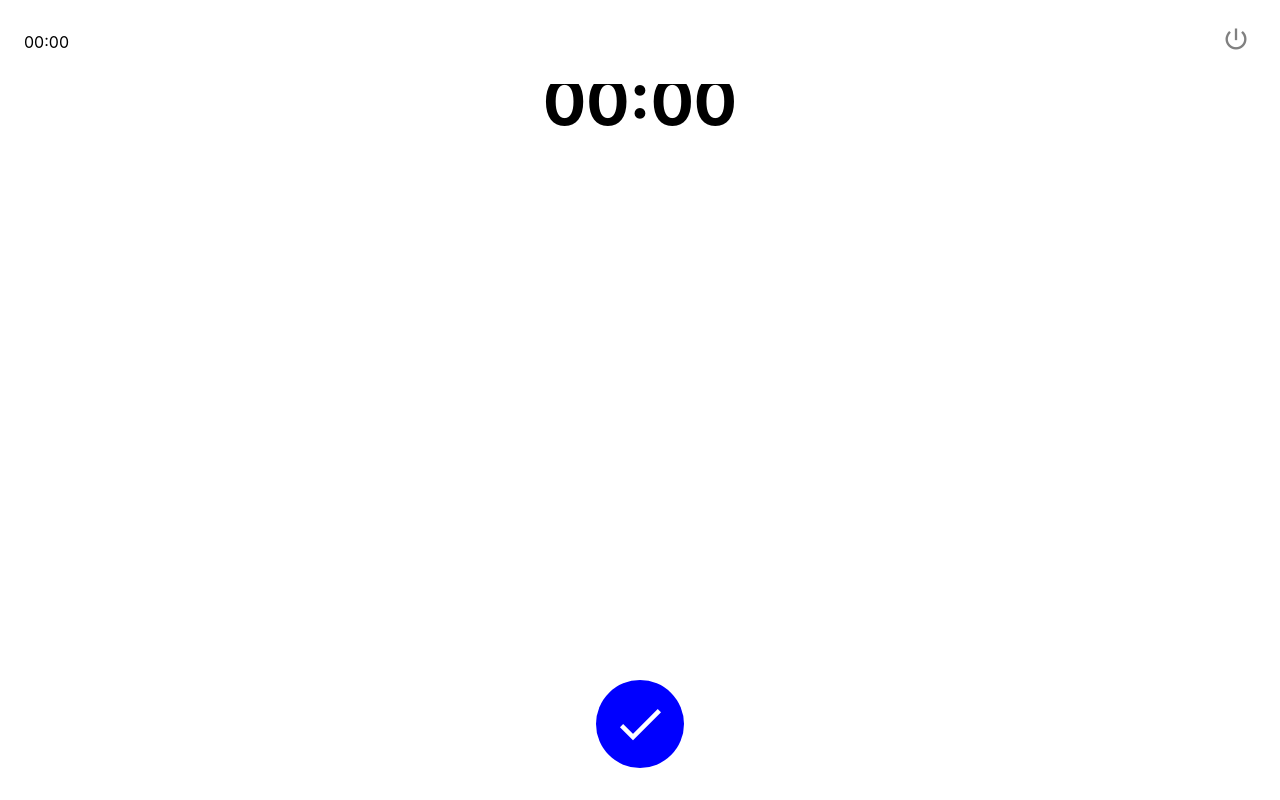
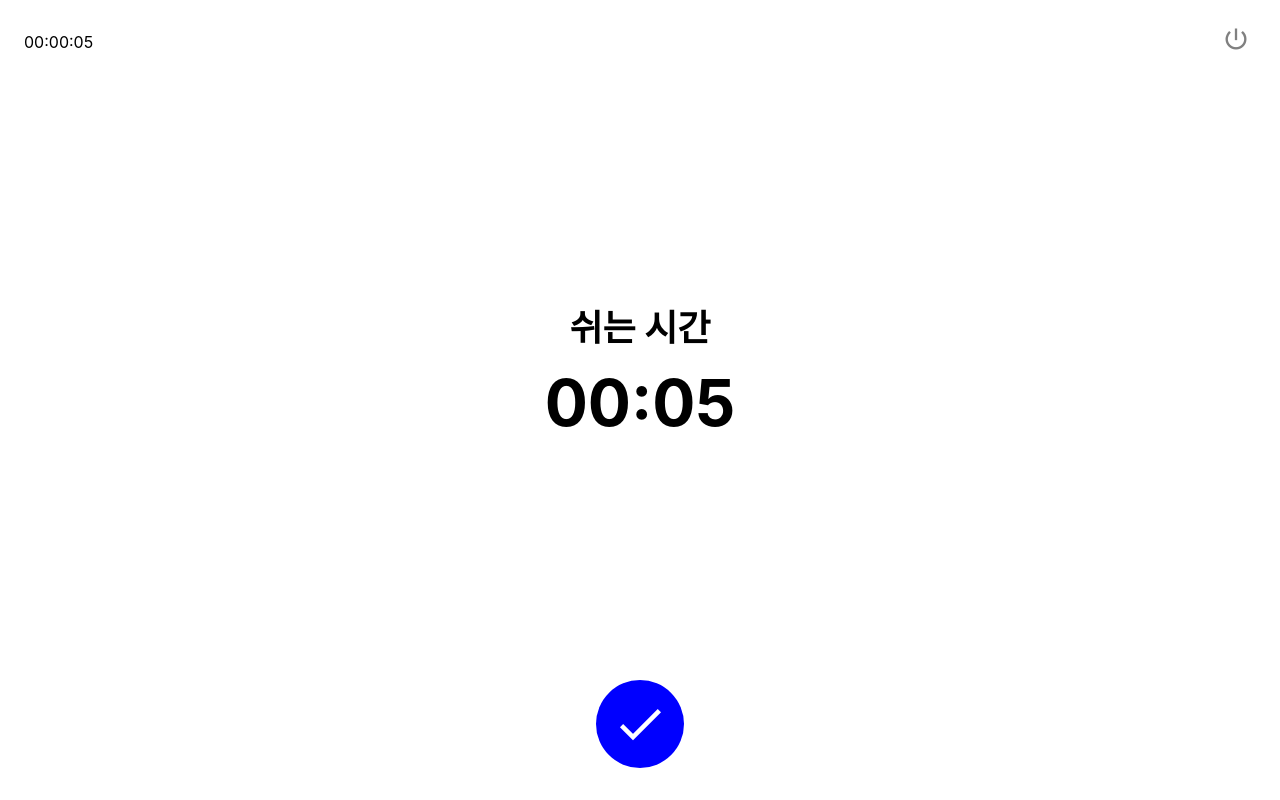
Before and after one commit to realsnoopso/HealthRoutine_Front, a Next.js app: page /rest in a window 1280 px wide. Built offline with nearby package versions, Linux system fonts and the light colour scheme; a web font is replaced by a local one.

Commit message:
Make Timer

```diff
--- a/package.json
+++ b/package.json
@@ -12,6 +12,7 @@
     "@emotion/css": "^11.10.0",
     "@emotion/react": "^11.10.0",
     "@emotion/styled": "^11.10.0",
+    "dayjs": "^1.11.5",
     "emotion-theming": "^11.0.0",
     "next": "12.2.5",
     "react": "18.2.0",
--- a/src/components/organisms/Navbar.tsx
+++ b/src/components/organisms/Navbar.tsx
@@ -1,14 +1,23 @@
 import styled from '@emotion/styled';
 import theme from '@src/styles/theme';
 import { useRouter } from 'next/router';
+import { useState, useEffect } from 'react';
+import { runSetCount, makeTimer } from '@src/services/makeTimer';
 
 interface Navbar {}
 
 export function Navbar(props: Navbar) {
   const router = useRouter();
+
+  const [count, setCount] = useState(0);
+
+  useEffect(() => {
+    runSetCount(count, setCount);
+  }, [count]);
+
   return (
     <StyledRoot>
-      <span className="timer">00:00</span>
+      <span className="timer">{makeTimer(count)}</span>
       <button onClick={() => router.push('/')}>
         <span className="material-icons">power_settings_new</span>
       </button>
--- a/src/components/templates/Cycle.tsx
+++ b/src/components/templates/Cycle.tsx
@@ -37,7 +37,7 @@ const styleRoot = css`
   flex-direction: column;
   justify-content: center;
   align-items: center;
-  height: 100%;
+  height: 100vh;
   padding-bottom: 48px;
 `;
 
--- a/src/pages/_app.tsx
+++ b/src/pages/_app.tsx
@@ -1,13 +1,15 @@
 import type { AppProps } from 'next/app';
 import { Global } from '@emotion/react';
 import { globalStyles } from '@src/styles/globalStyles';
-import { ThemeProvider } from '@emotion/react';
 import Head from 'next/head';
 import { Navbar } from '@src/components/organisms/Navbar';
 import { useRouter } from 'next/router';
+import { css } from '@emotion/css';
+import { useState, useEffect } from 'react';
 
 function MyApp({ Component, pageProps }: AppProps) {
   const { asPath } = useRouter();
+
   return (
     <>
       <Global styles={globalStyles} />
@@ -22,6 +24,7 @@ function MyApp({ Component, pageProps }: AppProps) {
           rel="stylesheet"
         />
       </Head>
+
       {asPath === '/' ? null : <Navbar />}
       <Component {...pageProps} />
     </>
@@ -29,3 +32,7 @@ function MyApp({ Component, pageProps }: AppProps) {
 }
 
 export default MyApp;
+
+const styleRoot = css`
+  height: 100%;
+`;
--- a/src/pages/index.tsx
+++ b/src/pages/index.tsx
@@ -40,6 +40,7 @@ const Home: NextPage = () => {
 export default Home;
 
 const styleRoot = css`
+  height: 100vh;
   main {
     display: flex;
     flex-direction: column;
--- a/src/pages/rest.tsx
+++ b/src/pages/rest.tsx
@@ -1,11 +1,19 @@
 import type { NextPage } from 'next';
 import { Cycle } from '@src/components/templates/Cycle';
+import { useState, useEffect } from 'react';
+import { runSetCount, makeMinutesTimer } from '@src/services/makeTimer';
 
 const Rest: NextPage = () => {
+  const [count, setCount] = useState(0);
+
+  useEffect(() => {
+    runSetCount(count, setCount);
+  }, [count]);
+
   return (
     <Cycle btnIcon="done" btnPath="doing">
       <h3>쉬는 시간</h3>
-      <h1>00:00</h1>
+      <h1>{makeMinutesTimer(count)}</h1>
     </Cycle>
   );
 };
--- /dev/null
+++ b/src/services/makeTimer.tsx
@@ -0,0 +1,34 @@
+const runSetCount = (count: number, setCount: (count: number) => void) => {
+  setTimeout(() => {
+    setCount(count + 1);
+  }, 1000);
+};
+
+const makeTimer = (count: number) => {
+  const hour = Math.floor(count / 3600);
+  const min = Math.floor(count / 60);
+  const sec = count;
+  return `${turnToTime(hour)}:${turnToTime(min)}:${turnToTime(sec)}`;
+};
+
+const makeMinutesTimer = (count: number) => {
+  const min = Math.floor(count / 60);
+  const sec = count;
+  return `${turnToTime(min)}:${turnToTime(sec)}`;
+};
+
+export { runSetCount, makeTimer, makeMinutesTimer };
+
+const turnToTime = (number: number) => {
+  // 여기를 더 깔끔하게 작성할 수 있을까?
+  if (number >= 60) {
+    if (number % 60 < 10) {
+      return '0' + (number % 60);
+    }
+    return number % 60;
+  }
+  if (number < 10) {
+    return '0' + number;
+  }
+  return number;
+};
```
Also changed, not shown: 2 other files (tests, documents, lock files or other folders).
